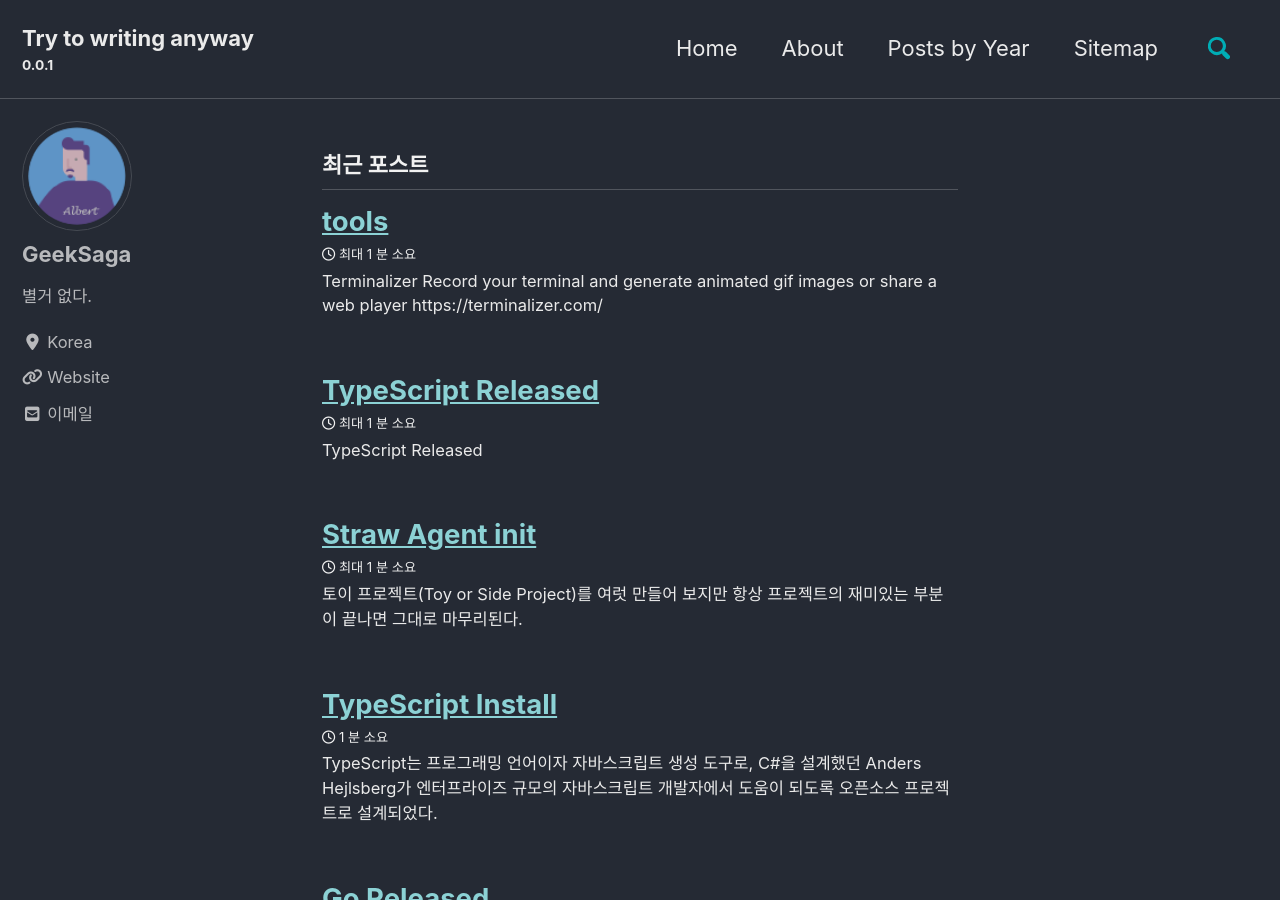
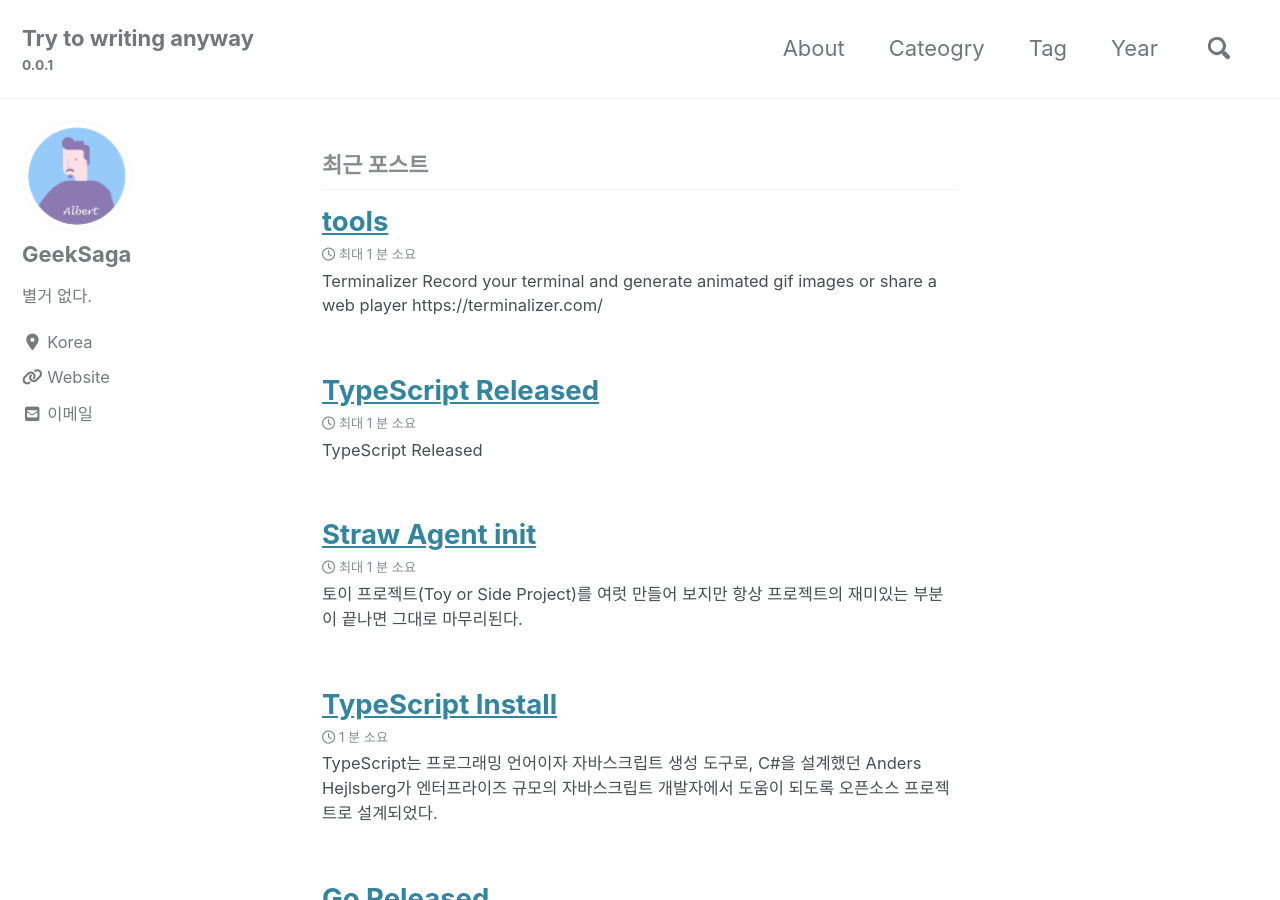
Before and after one commit to geeksaga/geeksaga.github, a Jekyll site: the page built from index.html, in a window 1280 px wide and 900 px high. Built offline with Jekyll 4.4.1, drawn with Linux system fonts in a browser that asks for light colours; cached includes are drawn as plain includes; nearby versions of some CDN libraries; the list of posts is cut into pages by our own code.

Commit message:
Update theme & navigation

```diff
--- a/_config.yml
+++ b/_config.yml
@@ -12,7 +12,7 @@
 
 theme                    : "minimal-mistakes-jekyll"
 # remote_theme           : "mmistakes/minimal-mistakes"
-minimal_mistakes_skin    : "dark" # "default", "air", "aqua", "contrast", "dark", "dirt", "neon", "mint", "plum", "sunrise"
+minimal_mistakes_skin    : "default" # "default", "air", "aqua", "contrast", "dark", "dirt", "neon", "mint", "plum", "sunrise"
 
 # Site Settings
 locale                   : "ko-KR"
@@ -296,7 +296,7 @@ defaults:
       author_profile: true
       read_time: true
       comments: false
-      share: true
+      share: false
       related: true
   # _pages
   - scope:
--- a/_data/navigation.yml
+++ b/_data/navigation.yml
@@ -1,12 +1,16 @@
 # main links
 main:
-  - title: "Home"
-    url: /
   - title: "About"
     url: /about/
-  - title: "Posts by Year"
+  - title: "Cateogry"
+    url: /categories/
+  - title: "Tag"
+    url: /tags/
+  - title: "Year"
     url: /year-archive/
-  # - title: "Sample Collections"
-  #   url: /collection-archive/
-  - title: "Sitemap"
-    url: /sitemap/
+    #  - title: "Sample Collections"
+    #   url: /collection-archive/
+    #  - title: "Sitemap"
+    #    url: /sitemap/
+    #  - title: "Sitemap"
+    #    url: /sitemap/
```
